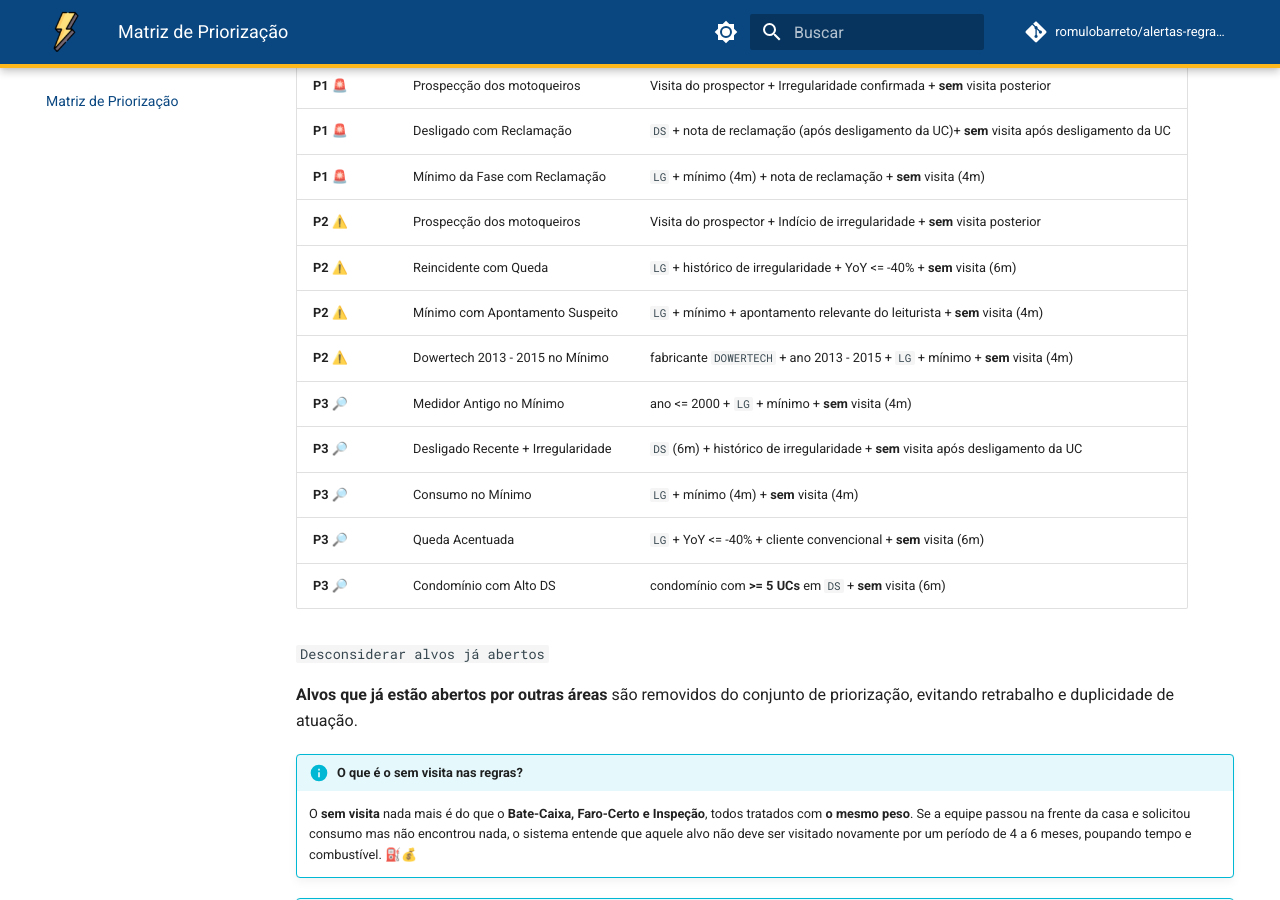
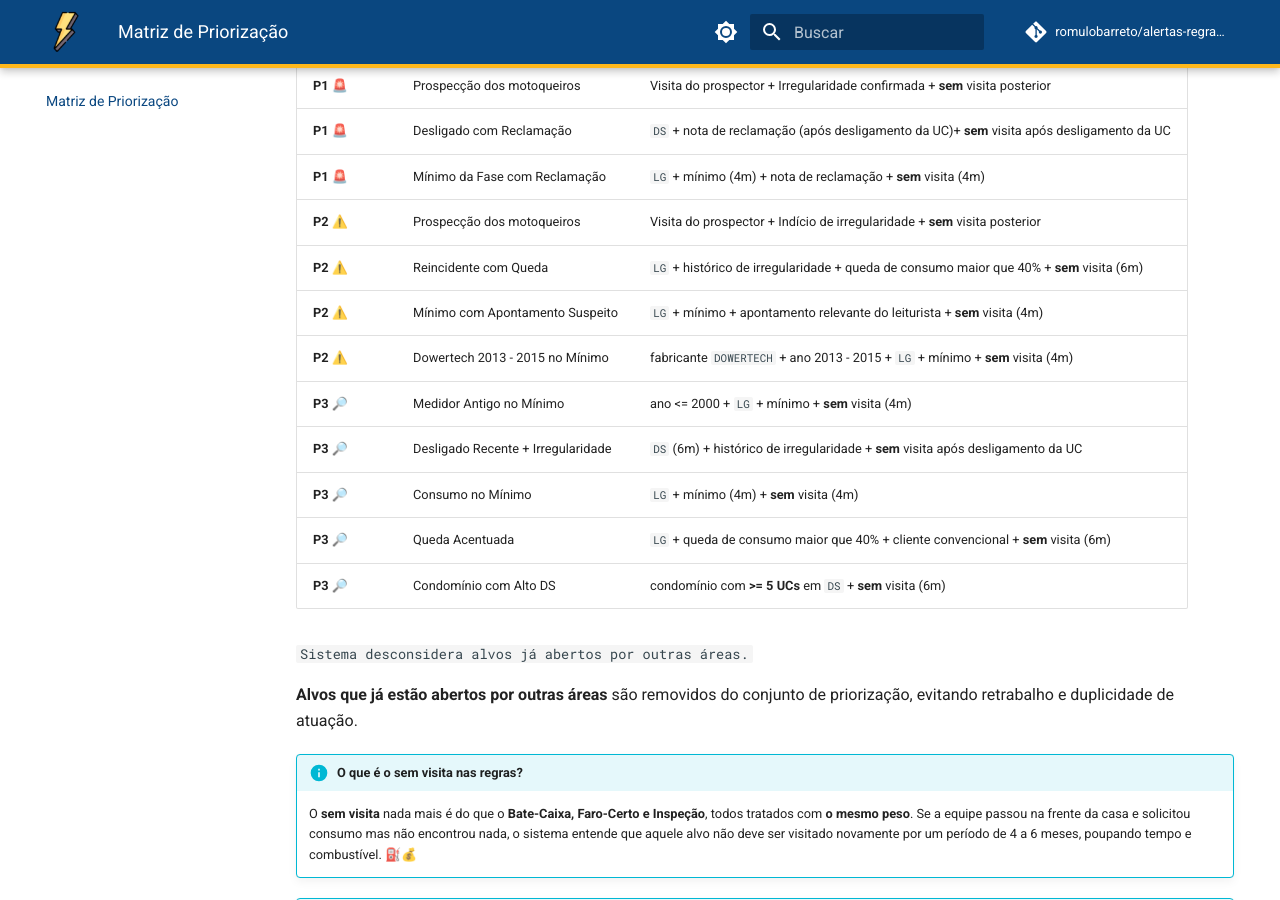
Before and after one commit to romulobarreto/alertas-regras-sinais, an MkDocs documentation site: the page built from docs/regras.md, in a window 1280 px wide and 900 px high, scrolled down 272 px. Built offline with MkDocs 1.6.1 and Material for MkDocs 9.7.7, drawn with Linux system fonts in a browser that asks for light colours; comment, search, counter and statistics services are not loaded.

Commit message:
docs: ajusta as regras da matriz de priorização de alvos

```diff
--- a/docs/regras.md
+++ b/docs/regras.md
@@ -8,16 +8,16 @@ Nossa inteligência separa o "joio do trigo". Abaixo, a lógica técnica que o P
 | **P1** 🚨 | Desligado com Reclamação | `DS` + nota de reclamação (após desligamento da UC)+ **sem** visita após desligamento da UC |
 | **P1** 🚨 | Mínimo da Fase com Reclamação | `LG` + mínimo (4m) + nota de reclamação + **sem** visita (4m) |
 | **P2** ⚠️ | Prospecção dos motoqueiros | Visita do prospector + Indício de irregularidade + **sem** visita posterior |
-| **P2** ⚠️ | Reincidente com Queda | `LG` + histórico de irregularidade + YoY <= -40% + **sem** visita (6m) |
+| **P2** ⚠️ | Reincidente com Queda | `LG` + histórico de irregularidade + queda de consumo maior que 40% + **sem** visita (6m) |
 | **P2** ⚠️ | Mínimo com Apontamento Suspeito | `LG` + mínimo + apontamento relevante do leiturista + **sem** visita (4m) |
 | **P2** ⚠️ | Dowertech 2013 - 2015 no Mínimo | fabricante `DOWERTECH` + ano 2013 - 2015 + `LG` + mínimo + **sem** visita (4m) |
 | **P3** 🔎 | Medidor Antigo no Mínimo | ano <= 2000 + `LG` + mínimo + **sem** visita (4m) |
 | **P3** 🔎 | Desligado Recente + Irregularidade | `DS` (6m) + histórico de irregularidade + **sem** visita após desligamento da UC |
 | **P3** 🔎 | Consumo no Mínimo | `LG` + mínimo (4m) + **sem** visita (4m) |
-| **P3** 🔎 | Queda Acentuada | `LG` + YoY <= -40% + cliente convencional + **sem** visita (6m) |
+| **P3** 🔎 | Queda Acentuada | `LG` + queda de consumo maior que 40% + cliente convencional + **sem** visita (6m) |
 | **P3** 🔎 | Condomínio com Alto DS | condomínio com **>= 5 UCs** em `DS` + **sem** visita (6m) |
 
-`Desconsiderar alvos já abertos`
+`Sistema desconsidera alvos já abertos por outras áreas.`
 
 **Alvos que já estão abertos por outras áreas** são removidos do conjunto de priorização, evitando retrabalho e duplicidade de atuação.
 
```
